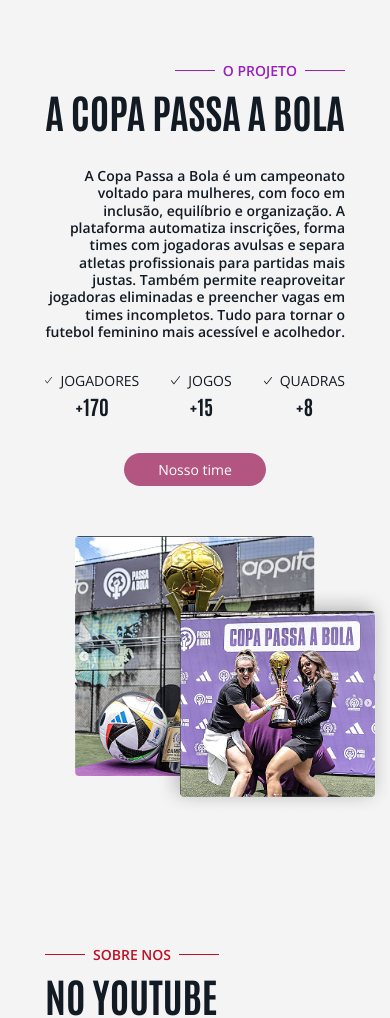
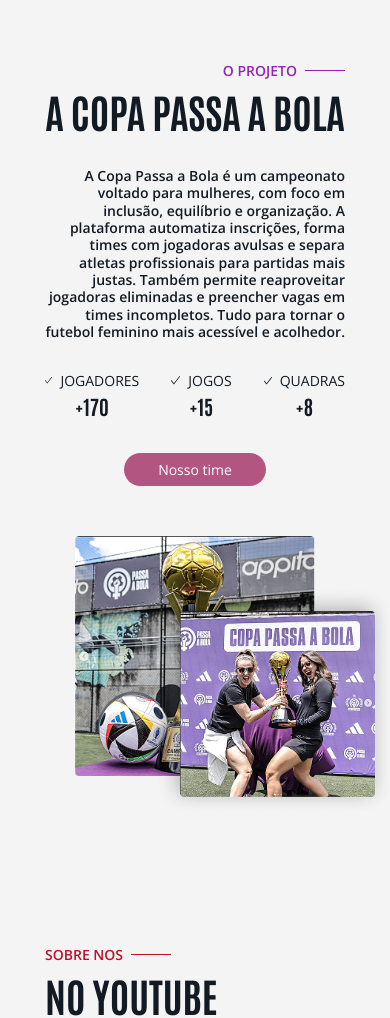
Before and after one commit to Augusto-Valerio/Passa-a-Bola, a React (Vite) app: page / in a window 390 px wide. Shown: the part 852-1870 px from the top of the page. Built offline with nearby package versions, Linux system fonts and the light colour scheme.

Commit message:
refactor: remove extra mobile line from sections

```diff
--- a/src/pages/Home/Home.jsx
+++ b/src/pages/Home/Home.jsx
@@ -31,7 +31,6 @@ export default function Home() {
           >
             {/* Label */}
             <div className="flex items-center gap-2 ml-auto lg:ml-auto">
-              <div className="w-[40px] h-px bg-purple lg:hidden"></div>
               <span className="text-purple section-label">O PROJETO</span>
               <div className="w-[40px] h-px bg-purple"></div>
             </div>
@@ -92,7 +91,6 @@ export default function Home() {
           {/* textos e botão*/}
           <div id="about-wrapper" className="order-1 lg:order-2">
             <div className="flex items-center gap-2">
-              <div className="w-[40px] h-px bg-red lg:hidden"></div>
               <span className="text-red section-label">SOBRE NOS</span>
               <div className="w-[40px] h-px bg-red"></div>
             </div>
```
